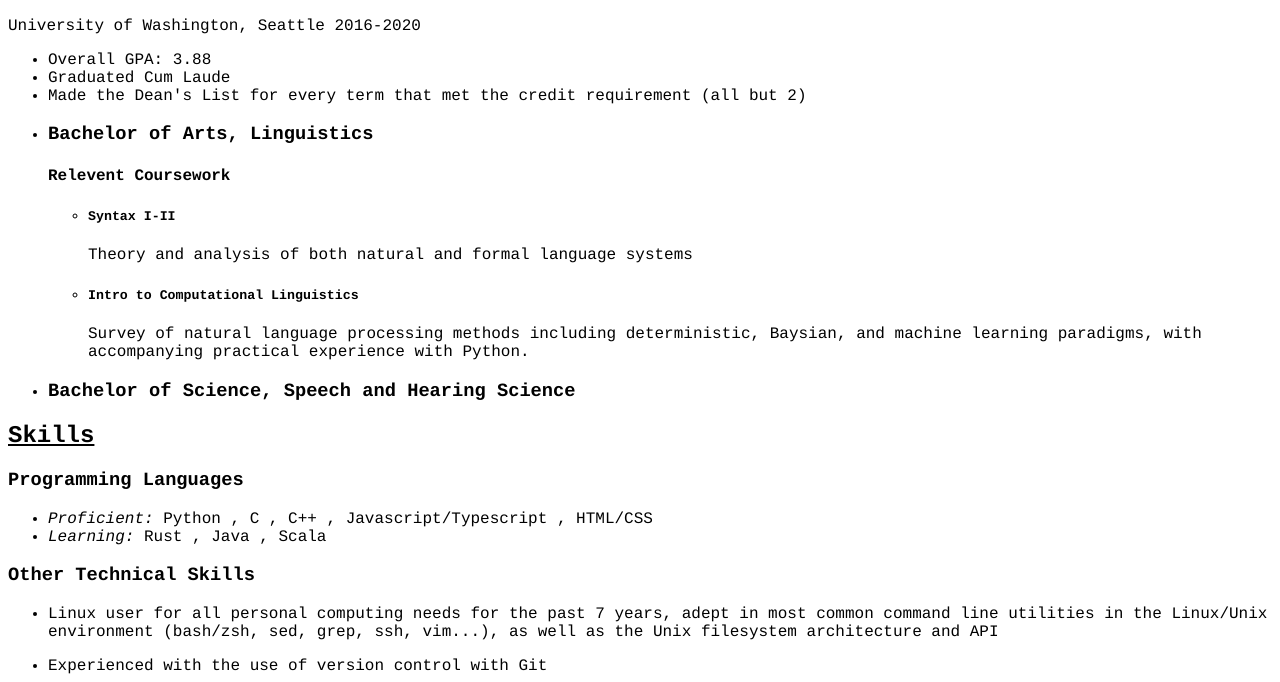
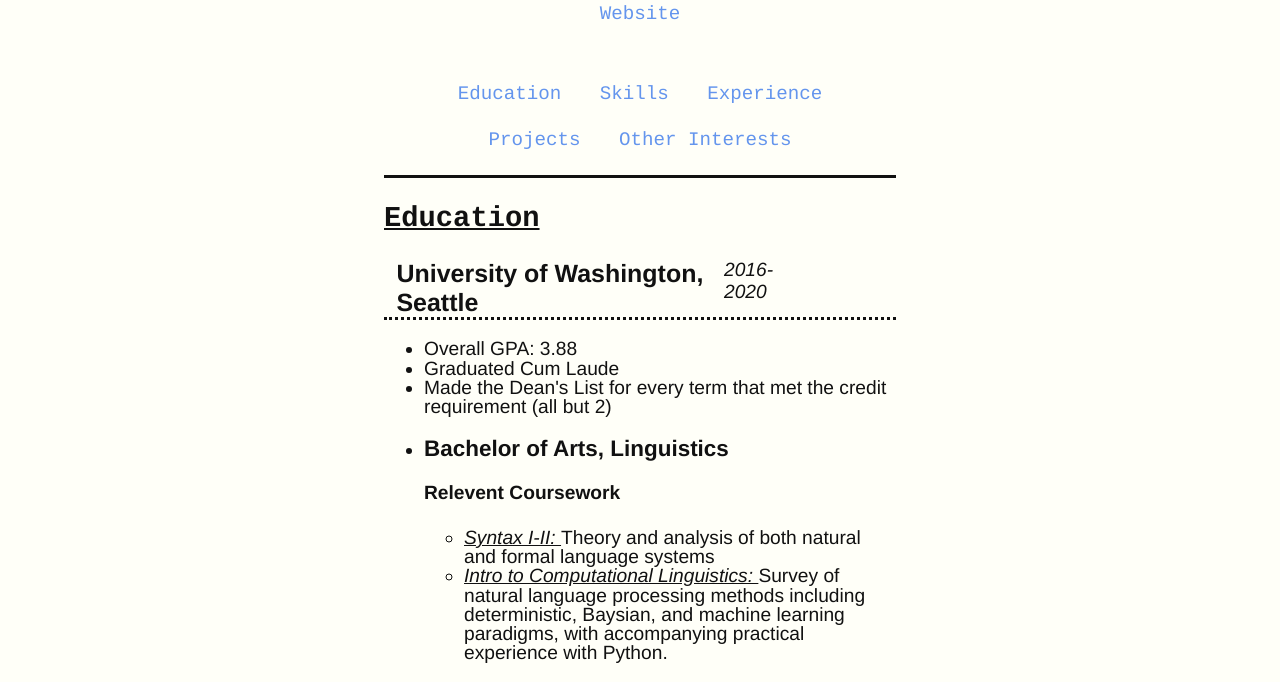
Before and after one commit to keagud/Resume, a plain HTML site: page html/resume.html in a window 1280 px wide. Shown: the part 202-884 px from the top of the page. Drawn offline with Linux system fonts and the light colour scheme.

Commit message:
more styling

```diff
--- a/html/resume.html
+++ b/html/resume.html
@@ -16,6 +16,7 @@
   </head>
 
   <body>
+
 
     <div class="resume-section" id="basic-info">
       <h1 id="full-name">
@@ -51,16 +52,20 @@
     </div>
 
 
+
+    <nav id="section-nav-bar"> </nav>
+
+
     <div class="resume-section" id="education">
       <h2 class="section-title">Education</h2>
-      <div id="education-institution-summary">
+      <span class="education-institution-summary">
         <span class="education-institution-name">
           University of Washington, Seattle
         </span>
         <span class="education-timespan">
           2016-2020
         </span>
-      </div>
+      </span>
       <ul>
         <li>Overall GPA: 3.88</li>
 
@@ -88,15 +93,15 @@
 
 
             <li class="course-list-item">
-              <h5 class="course-name">Syntax I-II</h5>
-              <p class="course-description">Theory and analysis of both natural and formal language systems</p>
+              <span class="course-name">Syntax I-II: </span>
+              <span class="course-description">Theory and analysis of both natural and formal language systems</span>
             </li>
 
 
 
             <li class="course-list-item">
-              <h5 class="course-name">Intro to Computational Linguistics</h5>
-              <p class="course-description">Survey of natural language processing methods including deterministic, Baysian, and machine learning paradigms, with accompanying practical experience with Python.</p>
+              <span class="course-name">Intro to Computational Linguistics: </span>
+              <span class="course-description">Survey of natural language processing methods including deterministic, Baysian, and machine learning paradigms, with accompanying practical experience with Python.</span>
             </li>
 
 
@@ -238,12 +243,15 @@
 
 
 
-      <div id="experience-item">
+      <div class="experience-item">
+
+        <span class = "past-job-header">
         <span class="past-job-title">
           Technical Consultant, Ikolith Recreations
         </span>
         <span class="past-job-timespan">
           2020-2022
+        </span>
         </span>
         <p class="past-job-description">Technical and creative work with a local Seattle-based independent tabletop game studio.</p>
 
@@ -271,6 +279,7 @@
           <span class="project-title-header">
             <a href="https://github.com/keagud/della"> Della </a>
           </span>
+
           <span class="project-keywords">
 
             <span class="project-keyword">
@@ -278,6 +287,9 @@
             </span>
 
 
+
+          </span>
+        </span>
 
             <ul class="project-bullet-points-list">
 
@@ -307,6 +319,7 @@
           <span class="project-title-header">
             <a href="https://github.com/keagud/quackbot"> Quackbot </a>
           </span>
+
           <span class="project-keywords">
 
             <span class="project-keyword">
@@ -324,6 +337,9 @@
             </span>
 
 
+
+          </span>
+        </span>
 
             <ul class="project-bullet-points-list">
 
@@ -348,6 +364,7 @@
           <span class="project-title-header">
             <a href="https://github.com/keagud/linelog"> Linelog </a>
           </span>
+
           <span class="project-keywords">
 
             <span class="project-keyword">
@@ -360,6 +377,9 @@
             </span>
 
 
+
+          </span>
+        </span>
 
             <ul class="project-bullet-points-list">
 
@@ -378,7 +398,7 @@
     </div>
 
 
-    <div class="resume-section" id="hobbies">
+    <div class="resume-section" id="other-interests">
       <h2 class="section-title">Other Interests</h2>
       <ul>
 
@@ -392,5 +412,31 @@
 
       </ul>
     </div>
+
+
+    <script>
+
+    window.addEventListener("DOMContentLoaded", function() {
+      const sectionTitles = document.getElementsByClassName("section-title");
+      const navLinks = document.getElementById("section-nav-bar");
+
+      for (let i = 0; i < sectionTitles.length; i++) {
+        const sectionTitle = sectionTitles[i].textContent;
+        const listItem = document.createElement("li");
+
+        listItem.className = "section-nav-bar-link"
+
+        const link = document.createElement("a");
+
+        link.textContent = sectionTitle;
+        link.href = "#" + sectionTitle.replace(/\s+/g, "-").toLowerCase();
+
+        listItem.appendChild(link);
+        navLinks.appendChild(listItem);
+      }
+    });
+
+
+    </script>
   </body>
 </html>
--- a/html/style.css
+++ b/html/style.css
@@ -1,24 +1,37 @@
-* {font-family: "Courier";}
-.section-title{
-  text-decoration:underline;
+
+body {
+  font-family:"Helvetica";
+  margin-left: 20em;
+  margin-right: 20em;
+background-color: #fffff8;
+      color: #111;
+  max-width:1400px;
+
+
+  font-size: 1.2em;
+
 }
 
 
+
+.section-title {
+  text-decoration:underline;
+  font-family:"Courier"
+}
+
+
+
 div#basic-info {
+  font-family:"Courier";
   margin: auto;
   width: 50%;
   text-align: center;
 }
 
 
-a:link {
+a:link, a:visited {
   color: cornflowerblue;
   text-decoration: none;
-}
-
-a:visited {
-  text-decoration: underline;
-  color: red;
 }
 
 
@@ -31,3 +44,72 @@
   text-decoration: none;
 
 }
+
+
+#section-nav-bar{
+
+  margin: auto;
+  padding-top: 3em;
+  text-align: center;
+  font-family:"Courier";
+  border-bottom:solid;
+
+}
+
+.section-nav-bar-link{
+  display: inline-block;
+  padding: 0 1em;
+
+  margin-bottom:1.3em;
+}
+
+
+
+.past-job-title{ font-weight:bold; }
+
+
+    color: #111;
+#projects  > ul{
+  list-style:none;
+}
+
+.course-name{
+  font-style:italic;
+  text-decoration:underline;
+
+}
+
+li {
+
+  line-height:1.2rem;
+}
+
+.project-title-header{
+
+  font-family:"Courier";
+
+}
+
+.project-header, .past-job-header, .education-institution-summary{
+ display: flex;
+  justify-content: space-between;
+  border-bottom: dotted;
+}
+
+.project-item {
+  padding-bottom:3em;
+
+}
+
+.project-keywords, .past-job-timespan, .education-timespan{
+  font-style:italic;
+  margin-right:5em;
+}
+
+.project-title-header, .past-job-title, .education-institution-name{
+
+  margin-left:.5em;
+  font-weight:bold;
+  font-size:1.3em;
+
+}
```
Also changed, not shown: html/resume_plaintext.txt (added, +53 -0 lines), html/resume_template.html (+44 -6 lines).
